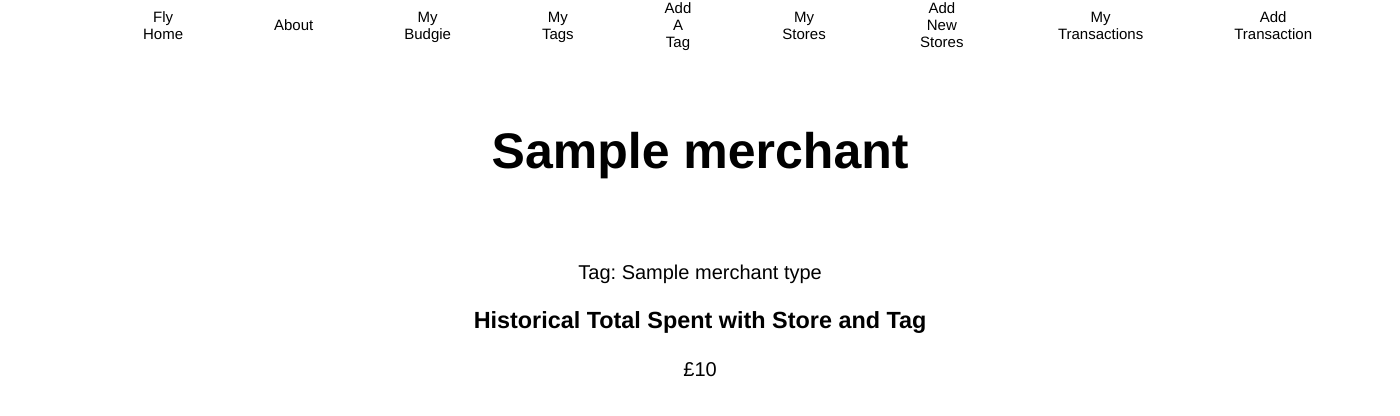
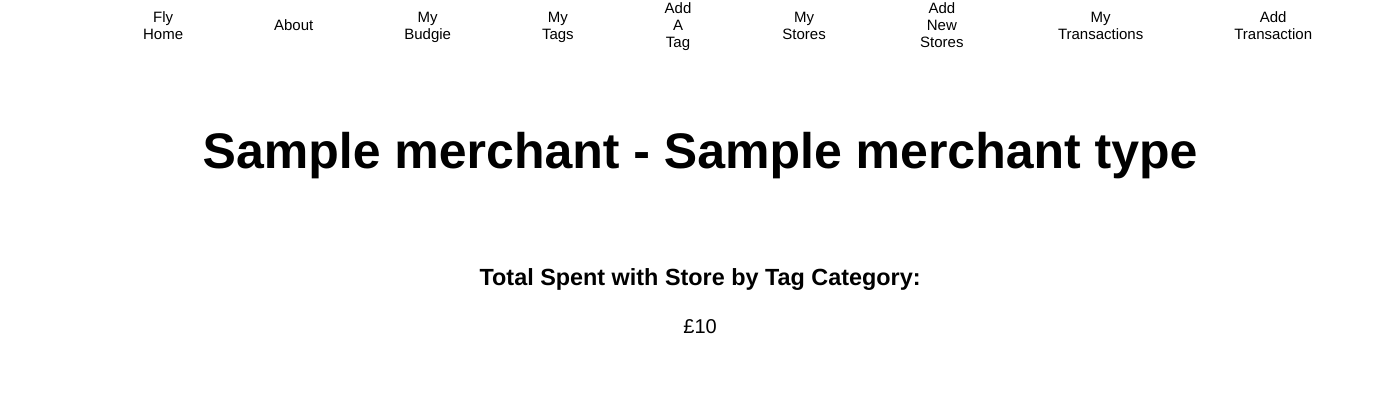
Before and after one commit to pvaliani/spending_tracker_app, a Flask app: page /merchants/1 in a window 1400 px wide. Shown: the part 20-436 px from the top of the page. Run offline with Flask 2, Linux system fonts and the light colour scheme; a database or web service that is not in the repository returns one stand-in record (values such as "Sample title"); some libraries are stand-ins or nearby versions.

Commit message:
finally complete..

```diff
--- a/templates/merchants/show.html
+++ b/templates/merchants/show.html
@@ -1,11 +1,10 @@
 {% extends "base.html" %}
 {% block content %}
 
-<h2 id="store-details-header">{{ merchant.name }}</h2>
+<h2 id="store-details-header">{{ merchant.name }} - {{ merchant.merchant_type.name }}</h2>
 
 <div class="store-show-details">
-<p>Tag: {{ merchant.merchant_type.name }}</p>
-<h3>Historical Total Spent with Store and Tag</h3>
+<h3>Total Spent with Store by Tag Category:</h3>
 <ul>
 
 </ul>
```
